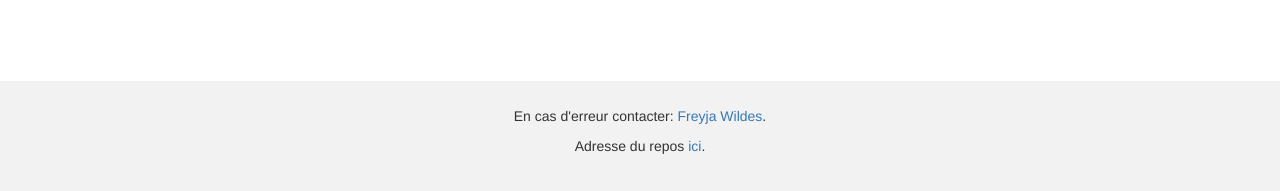
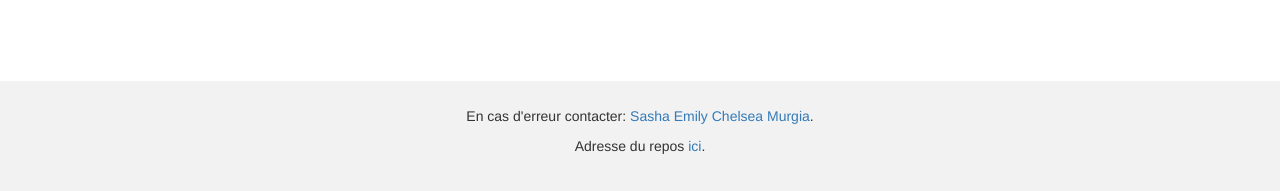
Before and after one commit to entropyqueen/trans-cec, a Python web app: template mysite/pdfgenerator/templates/pdfgenerator/list.html in a window 1280 px wide. Shown: the part 609-800 px from the top of the page. Run offline with Jinja, Linux system fonts and the light colour scheme; the template is opened without the code that fills it, so the values that code supplies are empty; some libraries are stand-ins or nearby versions.

Commit message:
Changed repo URL and contact info

```diff
--- a/mysite/pdfgenerator/templates/pdfgenerator/base.html
+++ b/mysite/pdfgenerator/templates/pdfgenerator/base.html
@@ -2,7 +2,7 @@
 <html>
     <head>
         <meta charset="UTF-8">
-        <title>Trans Administratif</title>
+        <title>Trans CEC</title>
         <!-- Safari -->
         <link rel="mask-icon" size="192x192" href="{{ static('trans_pride_flag192x192.png') }}"/>
         <!-- iOS >= 5 -->
@@ -51,10 +51,10 @@
 
         <footer class="text-center">
             <p>En cas d'erreur contacter:
-                <a href="mailto: freyja_wildes+trans-cec@pm.me">Freyja Wildes</a>.
+                <a href="mailto: mail@chelsea486mhz.fr">Sasha Emily Chelsea Murgia</a>.
             </p>
 
-            <p>Adresse du repos <a href="http://gitlab.s1.0x39b.fr/freyja/trans-cec.git">ici</a>.</p>
+            <p>Adresse du repos <a href="http://gitlab.chelsea486mhz.fr/Chelsea486MHz/trans-cec">ici</a>.</p>
         </footer>
     </body>
 </html>
```
